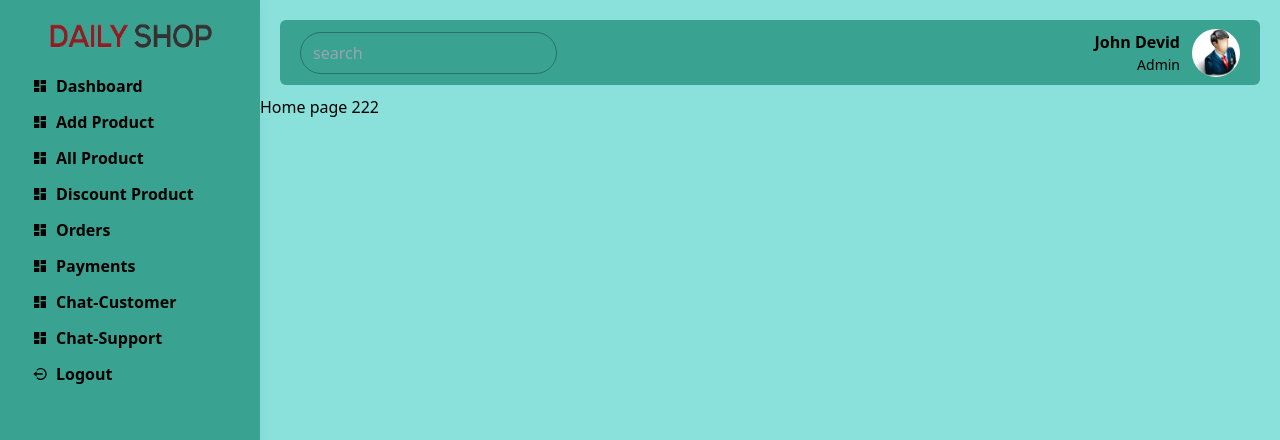
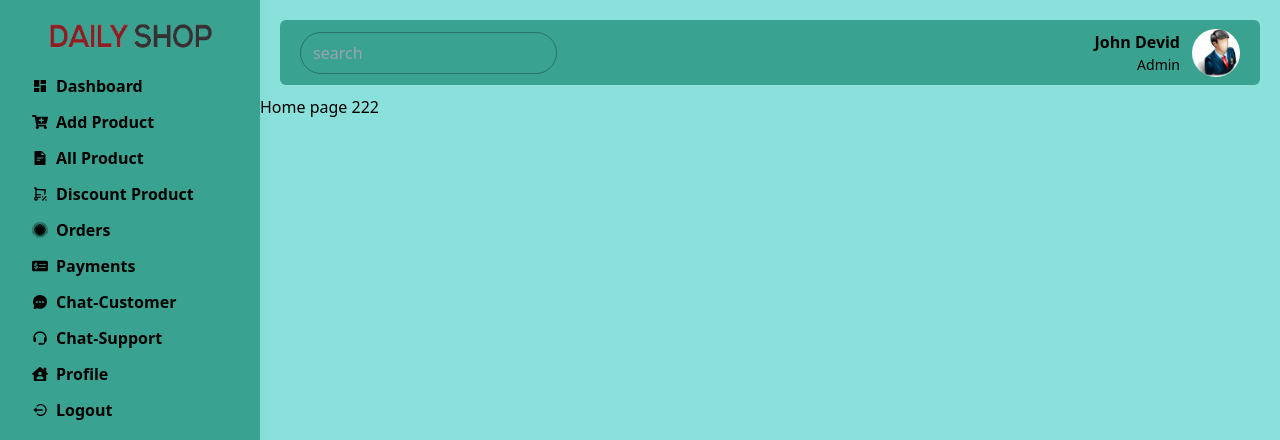
Before and after one commit to Atik2788/e-commerce-project-dashboard, a React (Create React App) app: page / in a window 1280 px wide. Shown: the top 440 px of the page. Built offline with nearby package versions, Linux system fonts and the light colour scheme.

Commit message:
32 done seller and support

```diff
--- a/src/navigation/allNav.js
+++ b/src/navigation/allNav.js
@@ -1,10 +1,13 @@
 import { MdDashboard } from "react-icons/md";
-import { AiOutlineShoppingCart } from "react-icons/ai";
+import { AiOutlineShoppingCart, AiFillFileText  } from "react-icons/ai";
 import { IoChatbubbleEllipses } from "react-icons/io5";
 import { TbCategoryPlus } from "react-icons/tb";
 import { LuUsersRound } from "react-icons/lu";
 import { MdPayment } from "react-icons/md";
-import { FaUserSlash, FaCodePullRequest  } from "react-icons/fa6";
+import { FaUserSlash, FaCodePullRequest, FaMoneyCheckDollar   } from "react-icons/fa6";
+import { FaHouseUser, FaCartPlus, FaFirstOrderAlt   } from "react-icons/fa";
+import { TbShoppingCartDiscount } from "react-icons/tb";
+import { BiSupport } from "react-icons/bi";
 
 
 export const allNav = [
@@ -74,50 +77,57 @@ export const allNav = [
     {
         id: 10,
         title: 'Add Product',
-        icon: <MdDashboard   />,
+        icon: <FaCartPlus    />,
         role: 'seller',
         path: '/seller/dashboard/add-product'
     },
     {
         id: 11,
         title: 'All Product',
-        icon: <MdDashboard   />,
+        icon: <AiFillFileText    />,
         role: 'seller',
         path: '/seller/dashboard/product'
     },
     {
         id: 12,
         title: 'Discount Product',
-        icon: <MdDashboard   />,
+        icon: <TbShoppingCartDiscount    />,
         role: 'seller',
         path: '/seller/dashboard/discount-product'
     },
     {
         id: 13,
         title: 'Orders',
-        icon: <MdDashboard   />,
+        icon: <FaFirstOrderAlt    />,
         role: 'seller',
         path: '/seller/dashboard/orders'
     },
     {
         id: 14,
         title: 'Payments',
-        icon: <MdDashboard   />,
+        icon: <FaMoneyCheckDollar    />,
         role: 'seller',
         path: '/seller/dashboard/payments'
     },
     {
         id: 15,
         title: 'Chat-Customer',
-        icon: <MdDashboard   />,
+        icon: <IoChatbubbleEllipses   />,
         role: 'seller',
         path: '/seller/dashboard/chat-customer'
     },
     {
         id: 16,
         title: 'Chat-Support',
-        icon: <MdDashboard   />,
+        icon: <BiSupport    />,
         role: 'seller',
         path: '/seller/dashboard/chat-support'
     },
+    {
+        id: 17,
+        title: 'Profile',
+        icon: <FaHouseUser    />,
+        role: 'seller',
+        path: '/seller/dashboard/profile'
+    },
 ]
```
